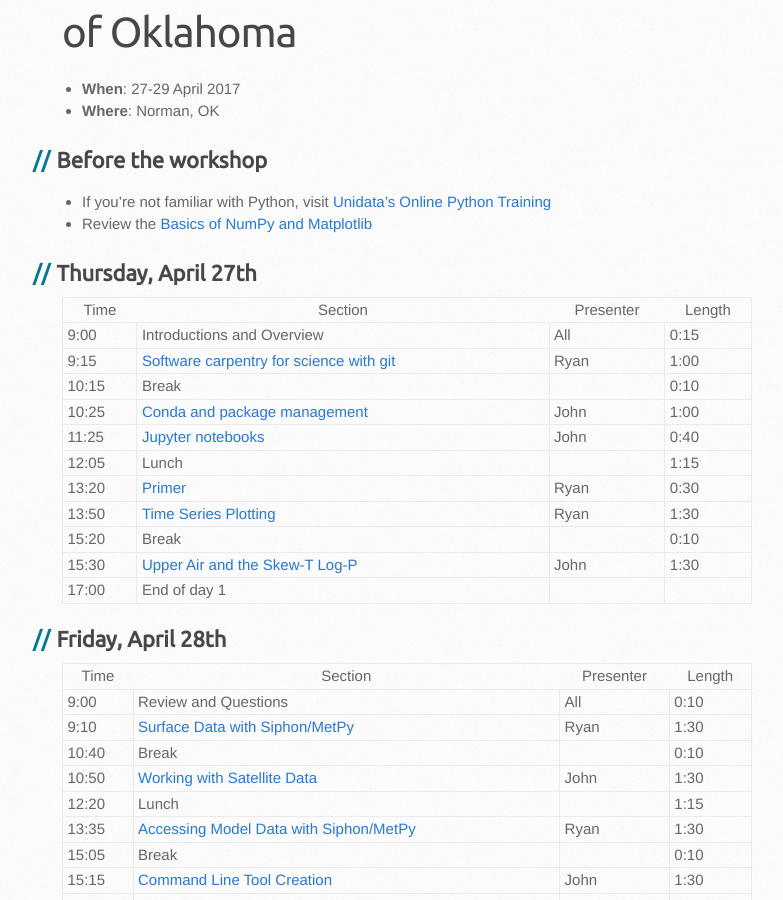
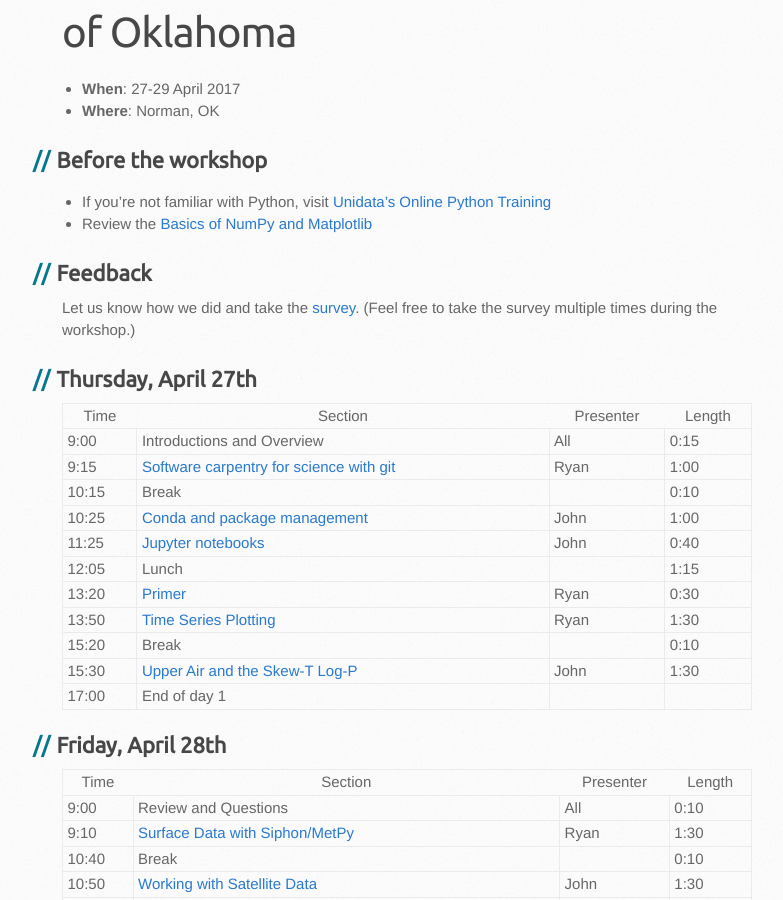
Before and after one commit to Unidata/python-workshop, a Jekyll site: the page built from events/oklahoma2017.md, in a window 1280 px wide and 900 px high, scrolled down 473 px. Shown: the whole window, without its empty margins (108-891 px from the left). Built offline with Jekyll 4.4.1, drawn with Linux system fonts in a browser that asks for light colours; some web fonts are replaced; our own code applies the rules of GitHub Pages for plain Markdown files.

Commit message:
Add link to survey to Oklahoma workshop page.

```diff
--- a/events/oklahoma2017.md
+++ b/events/oklahoma2017.md
@@ -9,6 +9,9 @@ title:
 ## Before the workshop
 - If you're not familiar with Python, visit [Unidata's Online Python Training](https://unidata.github.io/online-python-training)
 - Review the [Basics of NumPy and Matplotlib](http://nbviewer.jupyter.org/github/Unidata/unidata-python-workshop/blob/master/notebooks/Primer/Numpy and Matplotlib Basics.ipynb)
+
+## Feedback
+Let us know how we did and take the [survey](https://www.surveymonkey.com/r/3GVFRK6). (Feel free to take the survey multiple times during the workshop.)
 
 ## Thursday, April 27th
 
```
